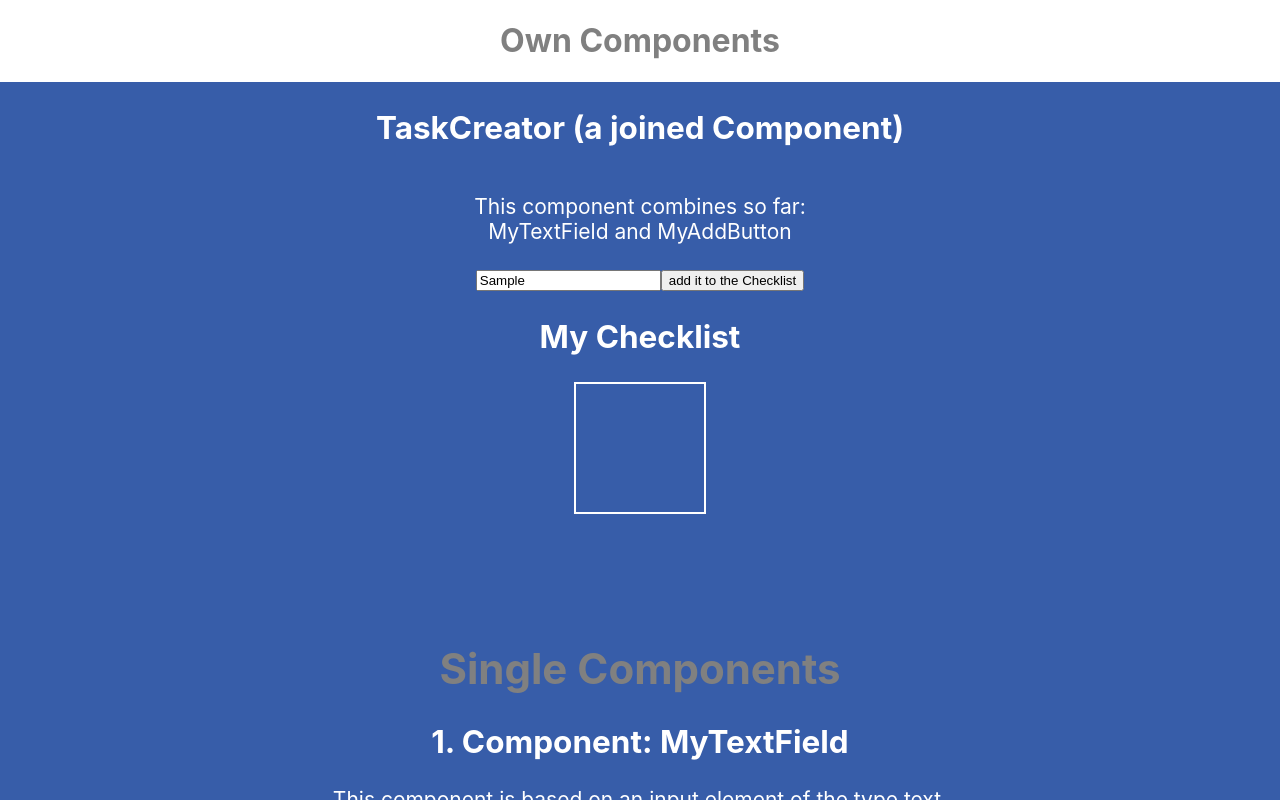
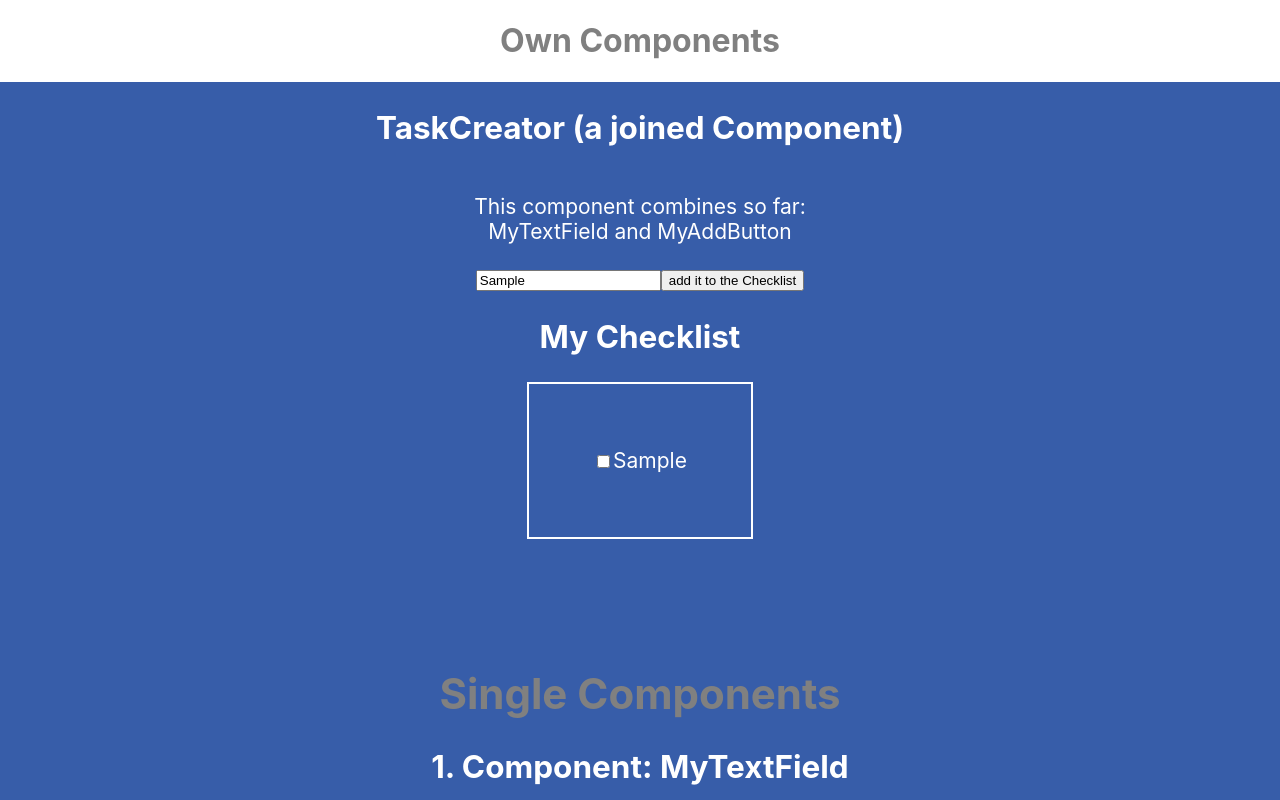
Before and after one commit to AntheaMeier/ReactExerices, a React (Create React App) app: page / in a window 1280 px wide. Both pictures are taken after typing "Sample" into the empty fields and a click on the button "add it to the Checklist". Shown: the top 800 px of the page. Built offline with nearby package versions, Linux system fonts and the light colour scheme.

Commit message:
improved the createTask() and updateTaskList()

```diff
--- a/src/App.tsx
+++ b/src/App.tsx
@@ -16,53 +16,45 @@ function App() {
   /* for showing the single component MTf1 instead of line 18-25: */
   const [symbol_inApp, storeSymbols_inApp] = useState('');
 
-  /* for the TaskCreator plus the creation of MyChecklist by button click and for showing the single component MTf2*/
-  const [userInputs, setUserInputs] = useState<string[]>([]); // a useState hook, collecting inputs in an array (uiA)
+  /* a useState hook, collecting inputs in an array (uiA) and for showing the single component MTf2*/
+  const [userInputs, setUserInputs] = useState<string[]>([]);
 
   function updateUserInputs(userInput: string){  // my function updateUserInputs receives a parameter in form of a string value
     const userInputsCopy=[...userInputs]        // declartion of an Array (uiA-Copy) containing the content of uiA
     userInputsCopy.push(userInput)        // uiA-Copy extended by the functions parameter containing the currrent input
     setUserInputs(userInputsCopy)         // exchanging the former uiA with the extended uiA-Copy
   }
-  /* next line only for MTf2*/
-    console.log('userInputs:', userInputs)   // shows the new AA, which got extended by the copy
+   /*  console.log('userInputs:', userInputs)  */  // shows the new AA, which got extended by the copy
 
 
-  /*  for creating an arry full of task objects containing a string and a boolean*/
-  const [checked, setChecked] = useState<boolean>(false); // a useState hook, to determine whether a task is checked or unchecked
+
+  /* anonymous without interface or type
+  const [tasks, setTasks] = useState<{input: string, checked: boolean }[]>([]);
+  function createTask(task: {checked: boolean, inputs: string}){
+    return task;
+  } */
 
 
-  /* for creating an arry full of task objects containing a string and a boolean */
-
-
-  //interface to be used in thge hook below
-  type task = {
+  /* for creating an array full of task objects containing a string and a boolean */
+  //interface or type to be used in the hook below
+  type Task = {
     checked: boolean;
     inputs: string;
   };
 
-  const [tasks, setTasks] = useState<task[]>([]);
-
-  /* const [tasks, setTasks] = useState<{input: string, checked: boolean }[]>([]); */ // a useState hook, collecting inputs in an array (uiA)
-
-  // that was for the pure string array: const [userInputs, setUserInputs] = useState<string[]>([]);
-
-  function createTask(checked, input ){
-    const task= {checked: false, input: ''}
-    /* return task;    - why not? */
+  function createTask(task: Task){
+    return task;
   }
 
-  // next Wednesday: Create a new task! And then write the updateTask function
+  const [taskList, setTaskList] = useState<Task[]>([]);
 
+  function updateTaskList(newTask: Task){
+    const newTaskList=[...taskList]     // creating a copy of taskList[]
+    newTaskList.push(newTask)           // adding the new taks into this copy
+    setTaskList(newTaskList)            //putting the values of this extended copy into the original task list
+  }
+  console.log('Updated task list:', taskList)
 
-
-  // needs to be fixing:
-  function updateTasks(task:{input: string, checked: boolean}){
-    const tasksCopy=[...tasks]
-    tasksCopy.push(task)
-    setTasks(tasksCopy)
-  }
-  console.log('tasks:', tasks)
 
   return (
 
@@ -80,7 +72,7 @@ function App() {
 
       <TaskCreator
           /* onClick={updateUserInputs}  */
-          onClick={updateTasks}
+          onClick={updateTaskList}
           />
 
         <h2>
@@ -94,8 +86,8 @@ function App() {
                     padding: '5%'}}
 
 
-              >{userInputs.map((eachArrayElement)=>
-              <li>
+              >{taskList.map((eachArrayElement, index)=>
+              <li key={index}>
                 <label>
                   <MyCheckbox/>
                   {eachArrayElement}
--- a/src/components/MyCheckbox.tsx
+++ b/src/components/MyCheckbox.tsx
@@ -3,6 +3,7 @@ function MyCheckbox(MyCheckboxProps: any) {
   return (
       <input
       type="checkbox"
+
        />
     );
   }
--- a/src/components/TaskCreator.tsx
+++ b/src/components/TaskCreator.tsx
@@ -6,11 +6,13 @@ import { MyTextfield1 } from './MyTextfield1';
 
 interface TaskCreatorProps {
   /* onClick: (arg: string) => void */
-  onClick: (arg: {}) => []
+  /* onClick: (arg: {}) => [] */
+  /* onClick: (arg: {}) => JSX.Element */
+  onClick: (argA: string, argB: boolean) => JSX.Element
   }
 
 
-function TaskCreator({ /* label,*/ onClick}: TaskCreatorProps) {
+function TaskCreator({ onClick}: TaskCreatorProps) {
 const [symbol_inTC, storeSymbols_inTC] = useState(''); //needed for the textfield
 
 
@@ -26,7 +28,7 @@ const [symbol_inTC, storeSymbols_inTC] = useState(''); //needed for the textfiel
 
       <MyAddButton
         label='add it to the Checklist'
-        onClick = {() =>  onClick(symbol_inTC)} //extends the userInput array with the latest input
+        onClick = {() =>  onClick(symbol_inTC, false)} //extends the userInput array with the latest input
         />
 
 
```
